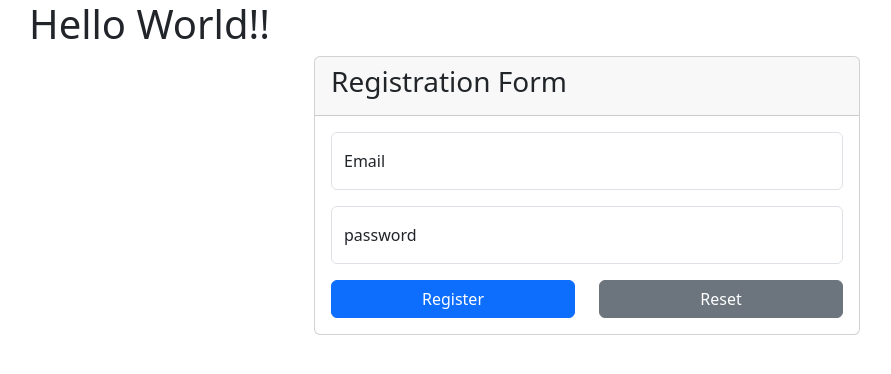
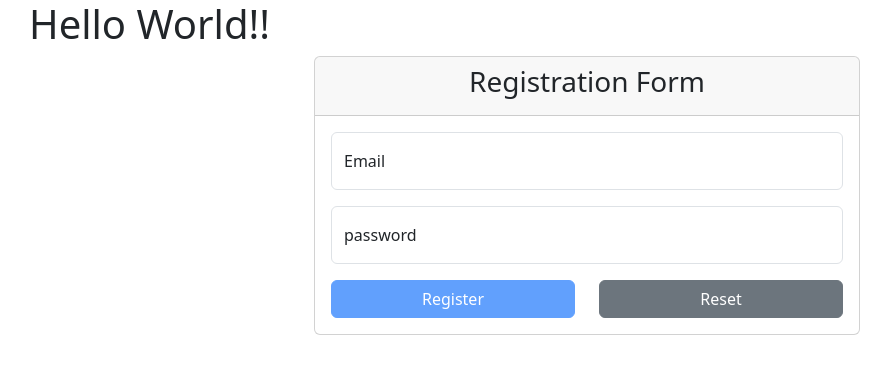
Before and after one commit to synergy2411/nov-24-ng, an Angular app in the folder frontend-app/: page / in a window 1280 px wide. Shown: the top 374 px of the page, without its empty margins (53-944 px from the left). Built offline with nearby package versions, Linux system fonts and the light colour scheme.

Commit message:
reactive form added

```diff
--- a/frontend-app/src/app/components/demo/auth/registration/registration.component.html
+++ b/frontend-app/src/app/components/demo/auth/registration/registration.component.html
@@ -2,9 +2,10 @@
   <div class="col-6 offset-3">
     <div class="card">
       <div class="card-header">
-        <h3>Registration Form</h3>
+        <h3 class="text-center">Registration Form</h3>
       </div>
       <div class="card-body">
+        <form [formGroup]="registrationForm" (submit)="onSubmit()">
           <!-- email -->
           <div class="form-floating mb-3">
             <input
@@ -13,6 +14,7 @@
               name="email"
               id="email"
               placeholder=""
+              [formControl]="username"
             />
             <label for="email">Email</label>
           </div>
@@ -26,6 +28,7 @@
               name="password"
               id="password"
               placeholder=""
+              [formControl]="password"
             />
             <label for="password">password</label>
           </div>
@@ -35,7 +38,13 @@
           <div class="row">
             <div class="col-6">
               <div class="d-grid">
-              <button class="btn btn-primary">Register</button>
+                <button
+                  [disabled]="!registrationForm.valid"
+                  type="submit"
+                  class="btn btn-primary"
+                >
+                  Register
+                </button>
               </div>
             </div>
             <div class="col-6">
@@ -44,6 +53,7 @@
               </div>
             </div>
           </div>
+        </form>
       </div>
     </div>
   </div>
--- a/frontend-app/src/app/components/demo/auth/registration/registration.component.ts
+++ b/frontend-app/src/app/components/demo/auth/registration/registration.component.ts
@@ -1,15 +1,35 @@
 import { Component, OnInit } from '@angular/core';
+import {
+  FormBuilder,
+  FormControl,
+  FormGroup,
+  Validators,
+} from '@angular/forms';
 
 @Component({
   selector: 'app-registration',
   templateUrl: './registration.component.html',
-  styleUrls: ['./registration.component.css']
+  styleUrls: ['./registration.component.css'],
 })
 export class RegistrationComponent implements OnInit {
+  username = new FormControl('', [Validators.required, Validators.email]);
+  password = new FormControl('', [
+    Validators.required,
+    Validators.minLength(6),
+  ]);
 
-  constructor() { }
+  registrationForm!: FormGroup;
 
-  ngOnInit(): void {
+  constructor(private fb: FormBuilder) {
+    this.registrationForm = this.fb.group({
+      uname: this.username,
+      pwd: this.password,
+    });
   }
 
+  ngOnInit(): void {}
+
+  onSubmit() {
+    console.log(this.registrationForm);
+  }
 }
```
Lines whose indentation alone changed are shown as unchanged.
